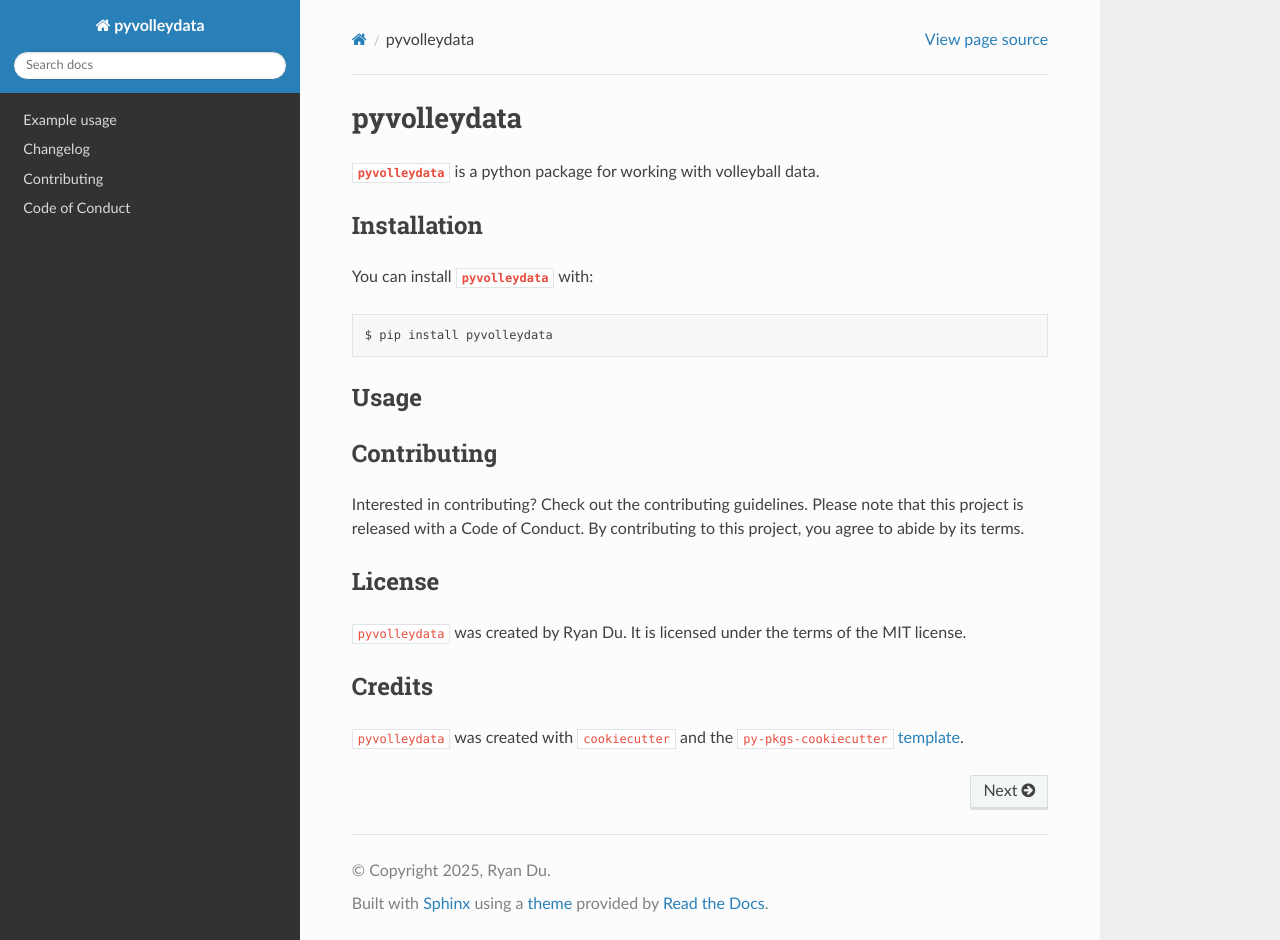
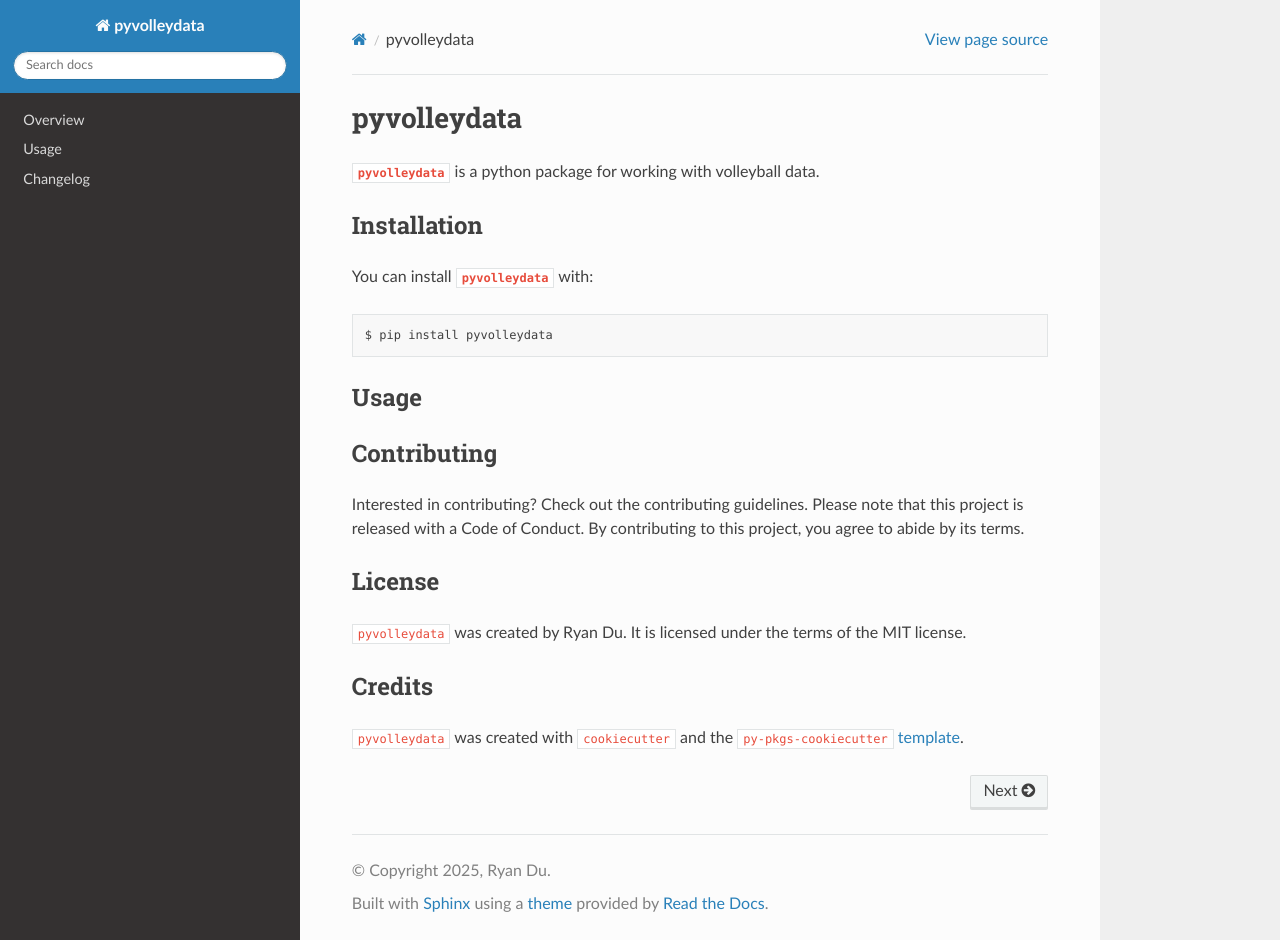
Before and after one commit to ryanndu/pyvolleydata, a Sphinx documentation site: the page built from docs/index.md, in a window 1280 px wide and 940 px high. Built offline with Sphinx 7.4.7 and the Read the Docs theme 3.1.0, drawn with Linux system fonts in a browser that asks for light colours; pages that are not in the unit, such as notebooks, are missing from menus.

Commit message:
docs: Removed contributing and conduct and added readme to the toctree

````diff
--- a/docs/index.md
+++ b/docs/index.md
@@ -5,9 +5,8 @@
 :maxdepth: 1
 :hidden:
 
-example.ipynb
-changelog.md
-contributing.md
-conduct.md
+Overview <../README.md>
+Usage <../example.ipynb>
+Changelog <changelog.md>
 autoapi/index
 ```
````
